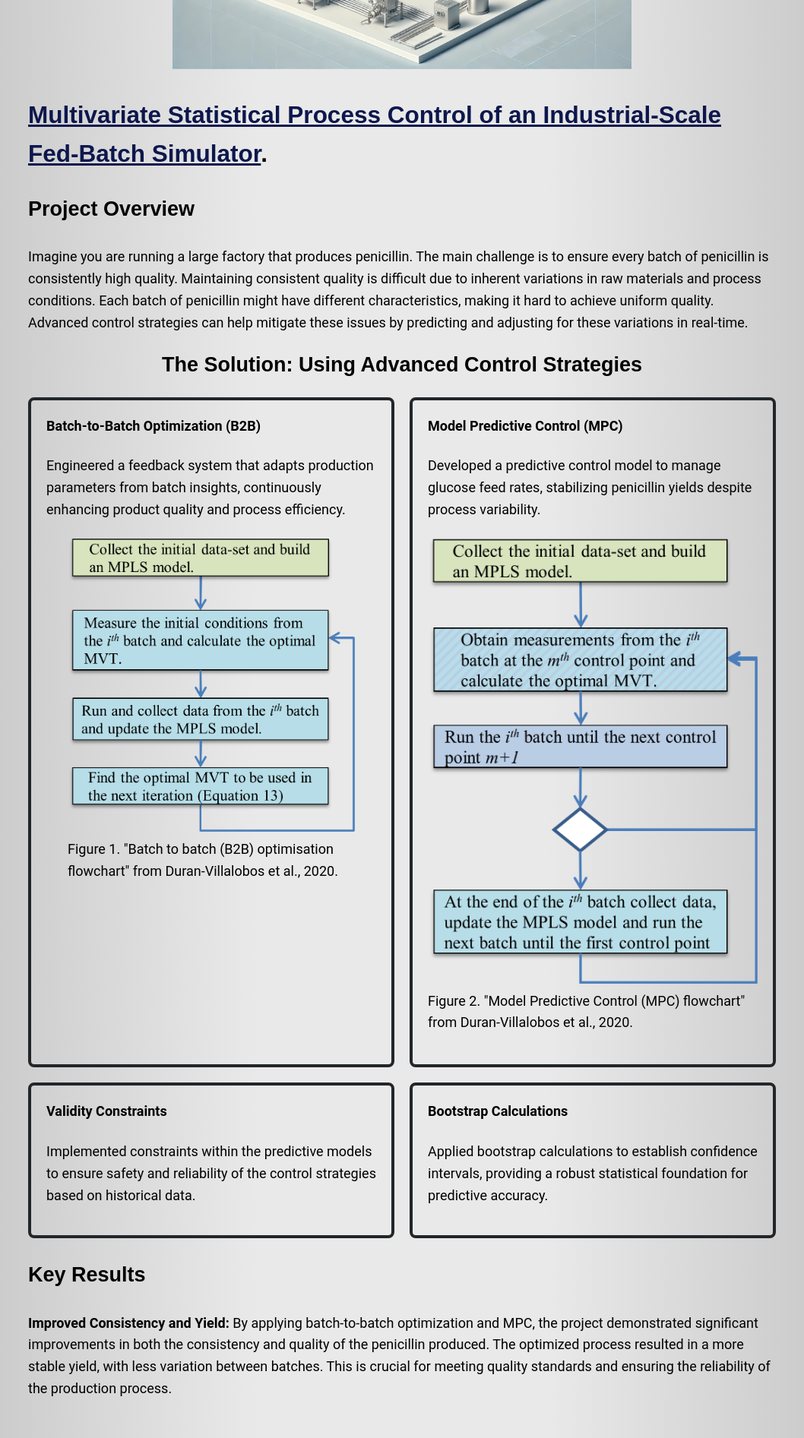
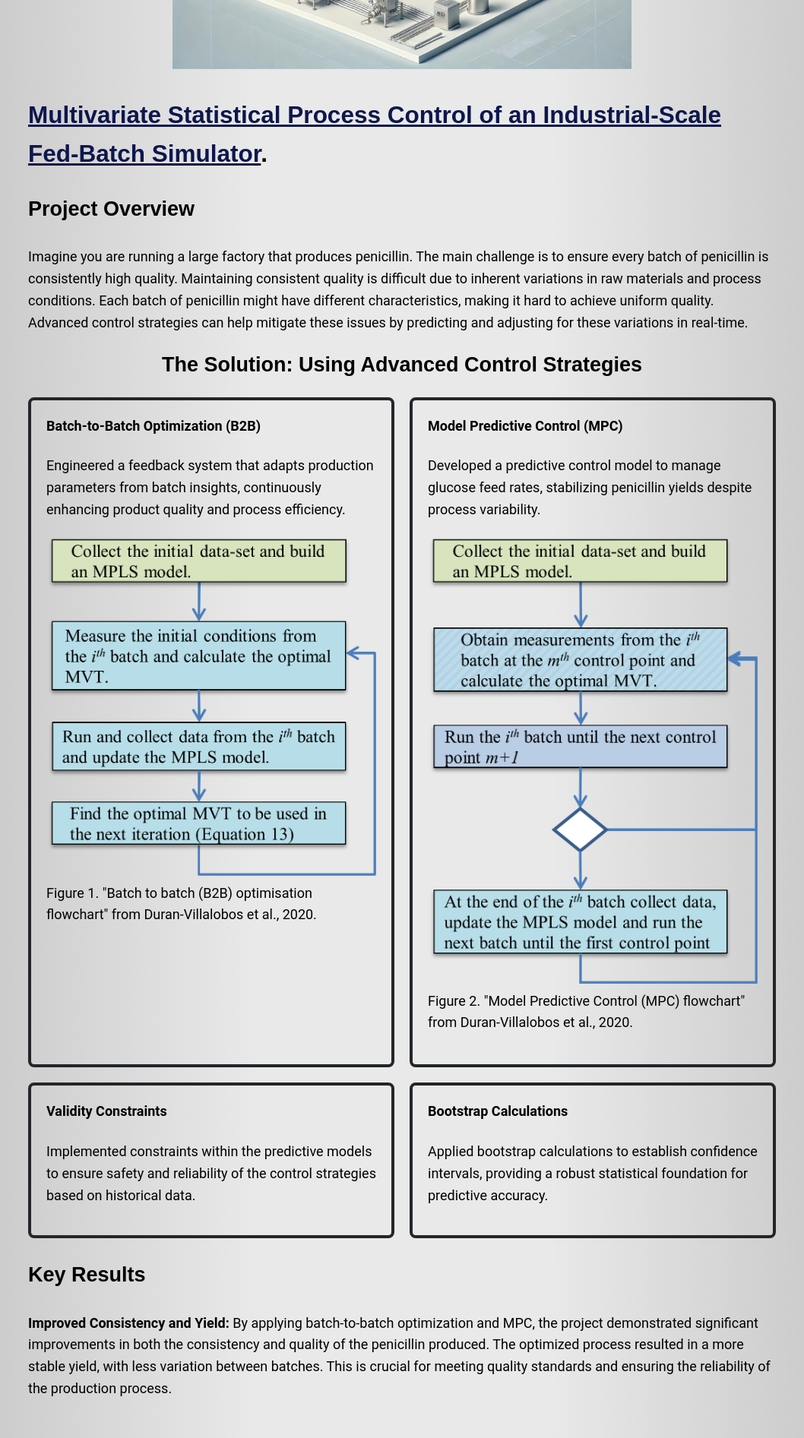
Before and after one commit to CarlosADuranVIllalobos/CarlosADuranVIllalobos.github.io, a Jekyll site: the page built from control-systems.md, in a window 1280 px wide. Shown: the part 554-2447 px from the top of the page at 76% size, without its empty margins (111-1169 px from the left). Built offline with Jekyll 4.4.1, drawn with Linux system fonts in a browser that asks for light colours.

Commit message:
mobile 6

```diff
--- a/control-systems.md
+++ b/control-systems.md
@@ -27,7 +27,7 @@ title: Control Systems and Process Optimization
   <div class="grid-item">
     <h4>Batch-to-Batch Optimization (B2B)</h4>
     <p>Engineered a feedback system that adapts production parameters from batch insights, continuously enhancing product quality and process efficiency.</p>
-    <div class="image-container" style="width: 10cm;">
+    <div class="image-container" style="width: 100%;">
       <figure style="margin: 0;">
         <img src="assets/images/B2B.png" alt="b2b" style="width: 100%; height: auto;">
         <figcaption class="image-caption">
```
